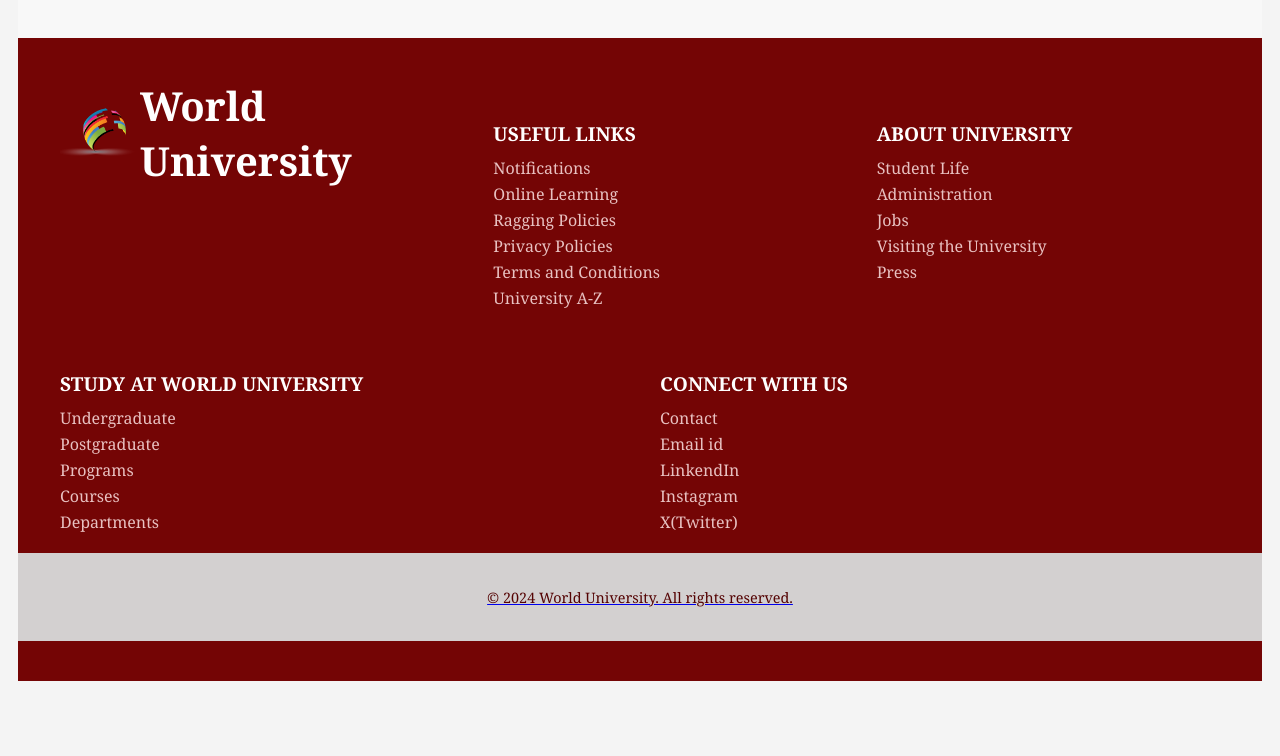
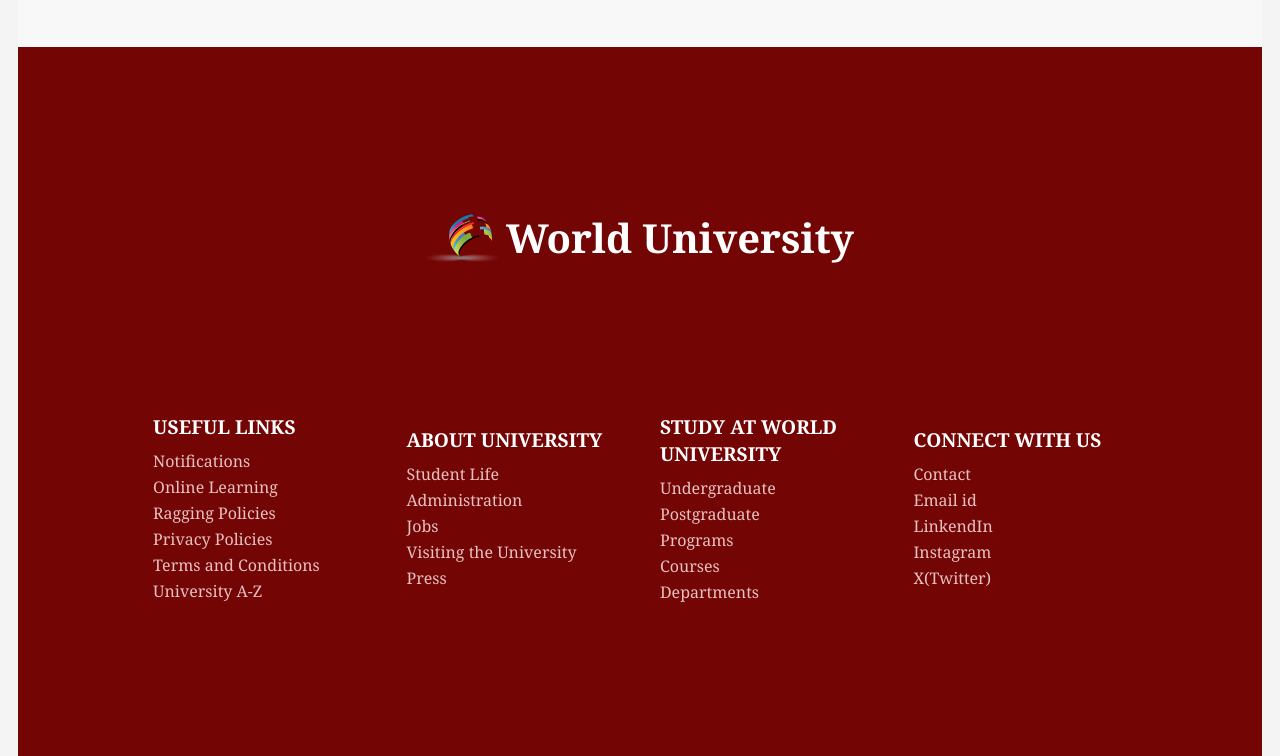
Before and after one commit to aryanrandomnohere/University_landingpage, a plain HTML site: page index.html in a window 1280 px wide. Shown: the part 3204-3960 px from the top of the page. Before the commit the page ends 3903 px from the top, so only its background shows below. Drawn offline with Linux system fonts and the light colour scheme.

Commit message:
Made some chnages in footer

```diff
--- a/Styles.css
+++ b/Styles.css
@@ -224,38 +224,50 @@ width: 30px;}
 /*Footer Styling*/
 footer {
     background-color: rgb(116, 5, 5);
+    height: 10%;
     color: white ;
     padding: 40px 0;
     font-family: Cambria, Cochin, Georgia, Times, 'Times New Roman', serif;
 }
 .container {
     display: flex;
-    flex-wrap: wrap;
+    flex-wrap: wrap ;
     justify-content: center;
     align-items: flex-start;
-    max-width: 1200px;
+    max-width: 100%;
     margin: 0 auto;
-    padding: 0 20px;
+    /* padding: 0 20px; */
+    flex-direction: column;
+    align-items: center;
+    justify-content: center;
+}
+.footer-info{
+    display: flex;
+    align-items: center;
+    justify-content: space-between;
+    margin-bottom: 200px;
 }
 .footer-block {
     display: flex;
     flex: 1 1 250px;  /* Flexibly divide blocks, set a minimum width */
     margin: 0 20px;
 }
-.footer-block .content {
+/* .footer-block .content {
     display: flex;
     flex-direction: column;
-}
+} */
 .footer-logo {
     max-width: 80px;  /* Reduce the logo size */
-    margin-bottom: 10px;
+    margin-bottom: 5px;
 }
 .logo-name-section {
     display: flex;
     align-items: center;  /* Align logo and text vertically in the middle */
     flex: 1 1 300px;
     font-size: 40px;
+
 }
+
 .footer-block h4 {
     font-size: 1.2em;
     margin-bottom: 10px;
--- a/index.html
+++ b/index.html
@@ -164,7 +164,7 @@
                 <img src="header.png" alt="University Logo" class="footer-logo">
                 <span class="University Name"><strong>World  University</strong></span>
             </div>
-
+<div class="footer-info">
             <div id="footer-section Useful" class="footer-block">
                 <div class="content">
                     <ul class="menu"> <h4>Useful Links</h4>
@@ -213,7 +213,7 @@
                     </ul>
                 </div>
             </div>
-
+</div>
         </div>
 
         <div class="footer-bottom">
```
